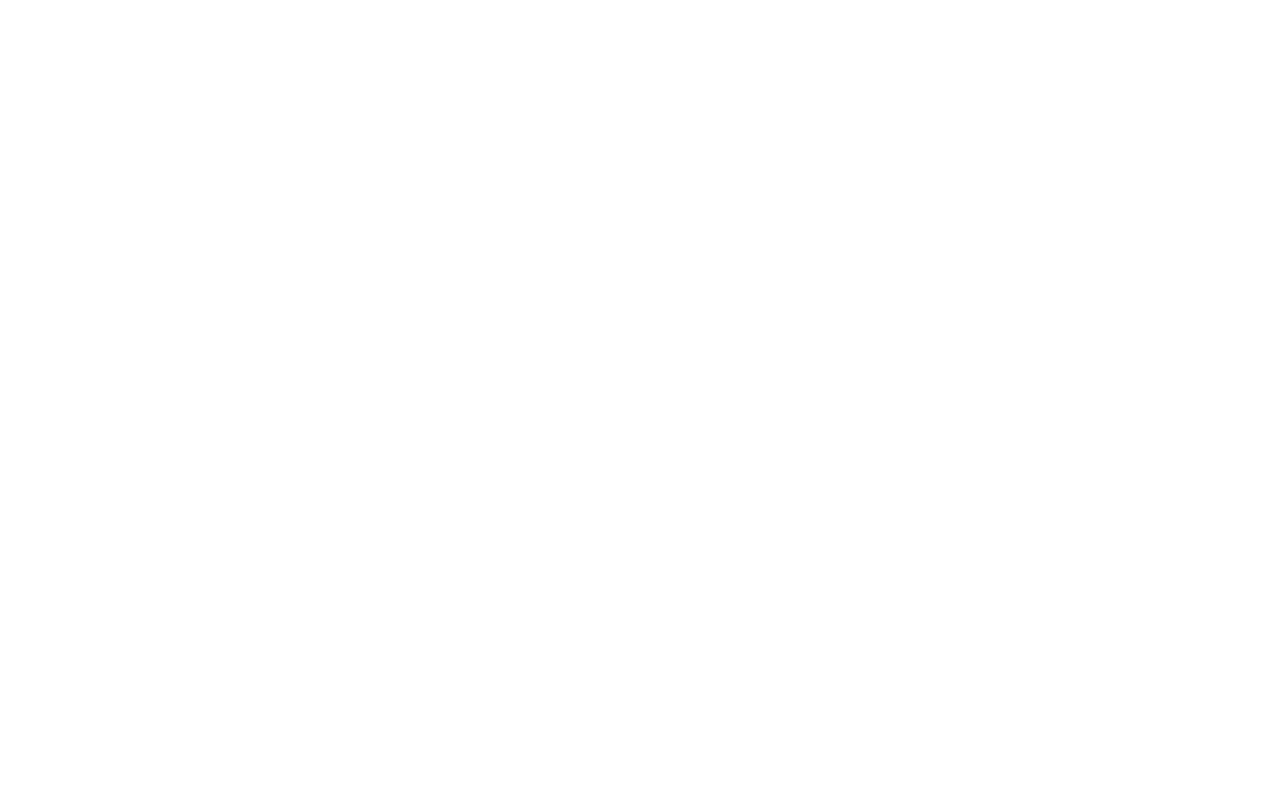
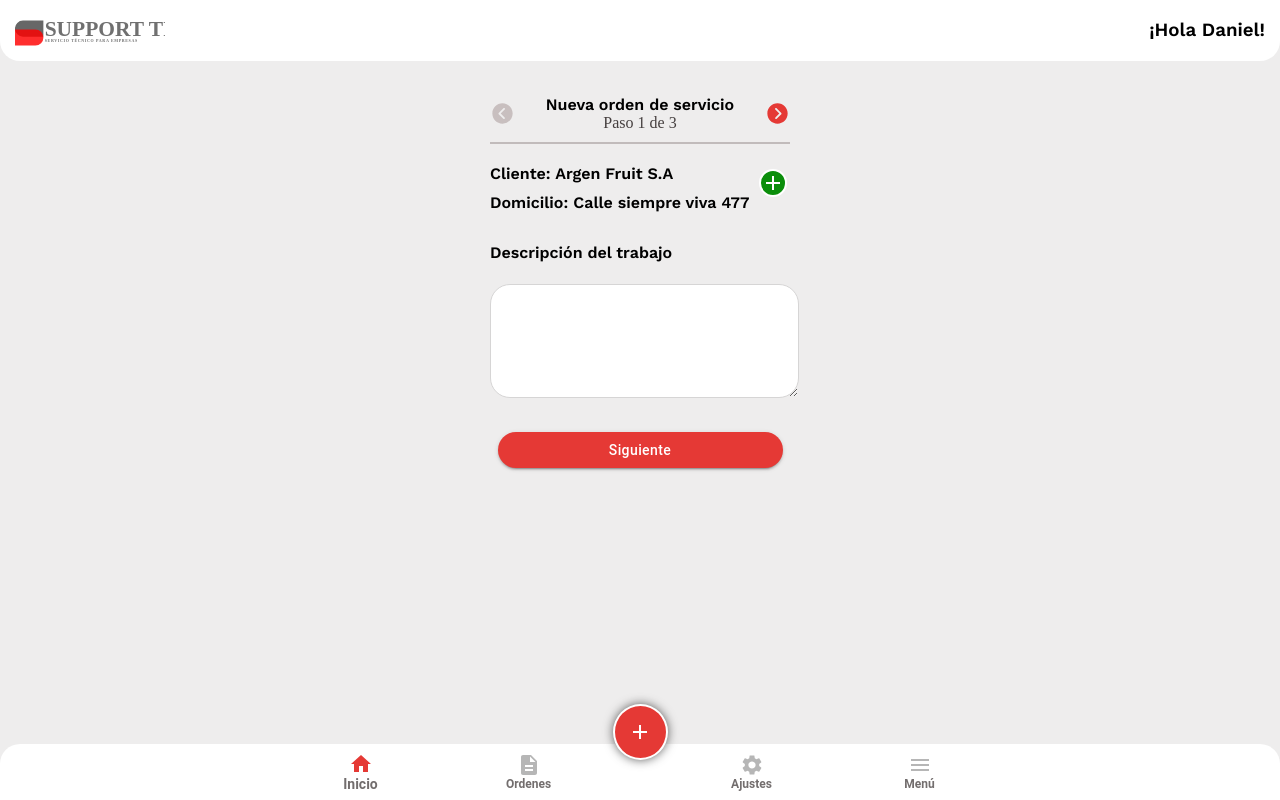
Before and after one commit to alexgarciaalcuadrado/Watech, a React (Create React App) app: page /new-order in a window 1280 px wide. Before the commit this address had no page. Built offline with nearby package versions, Linux system fonts and the light colour scheme.

Commit message:
first part of orders form

```diff
--- a/src/App.js
+++ b/src/App.js
@@ -1,9 +1,9 @@
 import { BrowserRouter as Router, Route, Routes } from "react-router-dom";
 import ProtectedRoute from "./ProtectedRoute";
-import Photos from "./components/serviceOrders/photos";
 import Login from "./components/login";
 import OrdersList from "./components/OrdersList";
 import OrdersTable from "./components/ordersTable";
+import ServiceOrders from "./components/serviceOrders";
 const App = () => {
   return (
     <Router>
@@ -25,6 +25,14 @@ const App = () => {
               </ProtectedRoute>
             }
           />
+          <Route
+            path="/new-order"
+            element={
+              <ProtectedRoute>
+                <ServiceOrders />
+              </ProtectedRoute>
+            }
+          />
           </Routes>
           </Router>
   );
--- a/src/components/navbar/index.js
+++ b/src/components/navbar/index.js
@@ -63,6 +63,9 @@ const Navbar = () => {
             width: "55px",
           }}
           aria-label="agregar"
+          onClick={() => {
+            navigate("/new-order");
+          }}
         >
           <AddIcon />
         </IconButton>
--- /dev/null
+++ b/src/components/serviceOrders/index.js
@@ -0,0 +1,59 @@
+import { Box } from "@mui/material";
+import React, { useState } from "react";
+import { IoIosArrowDroprightCircle } from "react-icons/io";
+import { IoIosArrowDropleftCircle } from "react-icons/io";
+import RedButton from "../buttons/redButton";
+import WorkDescription from "./workDescription";
+import Photos from "./photos";
+
+const ServiceOrders = () => {
+  const [currentStep, setCurrentSetp] = useState(1);
+
+  return (
+    <Box className="order_form_container">
+      <Box className="steps_container">
+        <IoIosArrowDropleftCircle
+          size={"25px"}
+          color={currentStep !== 1 ? "#e53935" : "#c8bfbf"}
+          onClick={() => {
+            if (currentStep !== 1) {
+              setCurrentSetp(currentStep - 1);
+            }
+          }}
+        />
+        <Box className="text_container">
+          <h4>Nueva orden de servicio</h4>
+          <p>Paso {currentStep} de 3</p>
+        </Box>
+        <IoIosArrowDroprightCircle
+          size={"25px"}
+          color={currentStep !== 3 ? "#e53935" : "#c8bfbf"}
+          onClick={() => {
+            if (currentStep !== 3) {
+              setCurrentSetp(currentStep + 1);
+            }
+          }}
+        />
+      </Box>
+        {currentStep === 1 ? (
+          <WorkDescription />
+        ) : currentStep === 2 ? (
+          <Photos />
+        ) : (
+          <></>
+        )}
+      <RedButton
+        title="Siguiente"
+        type="submit"
+        onClick={() => {
+          if (currentStep !== 1) {
+            setCurrentSetp(currentStep - 1);
+          }
+        }}
+        disabled={false}
+      />
+    </Box>
+  );
+};
+
+export default ServiceOrders;
--- /dev/null
+++ b/src/components/serviceOrders/workDescription.js
@@ -0,0 +1,36 @@
+import { Box } from "@mui/material";
+import React, { useState } from "react";
+import AddIcon from "@mui/icons-material/Add";
+import { TextareaAutosize } from '@mui/base/TextareaAutosize';
+
+const WorkDescription = () => {
+
+  return (
+    <Box className="work_description_container">
+        <Box className="cliente_container">
+            <Box className="text_container">
+            <h4>Cliente: Argen Fruit S.A</h4>
+            <h4>Domicilio: Calle siempre viva 477</h4>
+            </Box>
+
+            <AddIcon
+          sx={{
+            backgroundColor: "#0b8e0b",
+            color: "white",
+            borderRadius: "15px",
+            border: "2px solid #fff",
+          }}
+          aria-label="agregar"
+          onClick={() => {
+          }}
+        ></AddIcon>
+        </Box>
+        <Box style={{marginTop:"20px"}}>
+            <h4>Descripción del trabajo</h4>
+            <TextareaAutosize className="textarea" aria-label="minimum height" minRows={7} />
+        </Box>
+    </Box>
+  );
+};
+
+export default WorkDescription;
--- a/src/styles/index.scss
+++ b/src/styles/index.scss
@@ -5,6 +5,7 @@ h1,h2,h3,h4,h5,h6 p {
 @import "./variables.scss";
 @import "./mixins.scss";
 @import "./login.scss";
+@import "./orderForm.scss";
 @import "./orderList.scss";
 @import "./buttons.scss";
 @import "./photosForm.scss";
--- /dev/null
+++ b/src/styles/orderForm.scss
@@ -0,0 +1,55 @@
+.order_form_container{
+    display: flex;
+    flex-direction: column;
+    align-items: center;
+    min-height: 90%;
+
+    .steps_container{
+        width: 300px;
+        display: flex;
+        align-items: center;
+        justify-content: space-between;
+        border-bottom: 2px solid #c1bbbb;
+        padding-bottom: 10px;
+
+        .text_container{
+            text-align: center;
+
+            h4,p{
+                margin: 0;
+            }
+
+            p{
+                color: #453f3f;
+            }
+        }
+    }
+}
+
+.work_description_container{
+    width: 100%;
+    min-height: 200px;
+
+    .cliente_container{
+        display: flex;
+        align-items: center;
+
+        .text_container{
+            max-width: 300px;
+            margin-top: 10px;
+            margin-right: 10px;
+        }
+
+        h4{
+            margin: 10px 0;
+        }
+    }
+
+    .textarea{
+        border-radius: 20px;
+        width: 100%;
+        padding-top: 5px;
+        padding-left: 5px;
+        border-color: #d6d5d5;
+    }
+}
```
